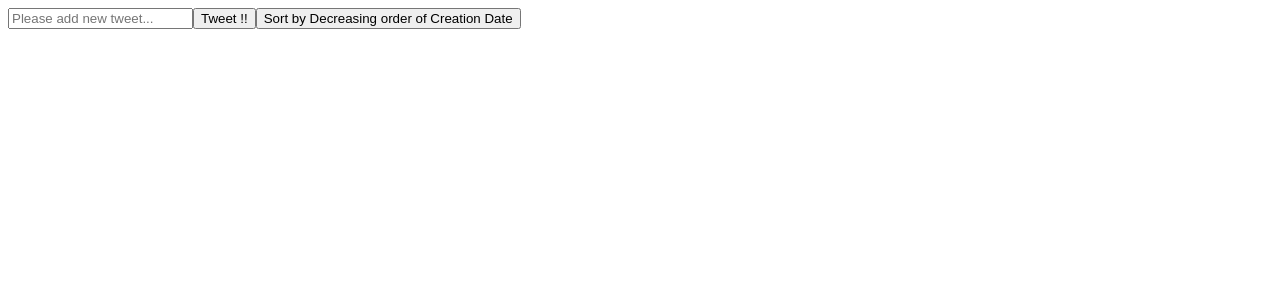
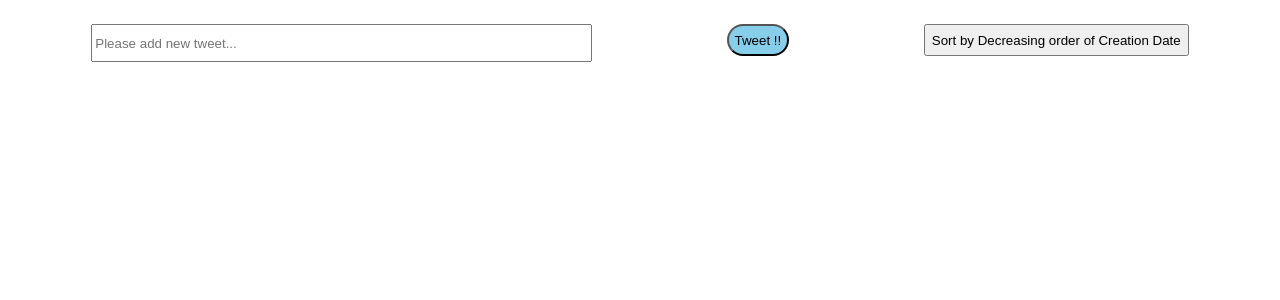
Before and after one commit to engineersubhadip/Twitter_Application, a React (Create React App) app in the folder twitter-application/: page / in a window 1280 px wide. Shown: the top 300 px of the page. Built offline with nearby package versions, Linux system fonts and the light colour scheme.

Commit message:
Implemented basic styling of the Twitter Component

```diff
--- /dev/null
+++ b/twitter-application/src/CSS/AddTweet.css
@@ -0,0 +1,12 @@
+.tweet-input-box{
+    flex-basis: 40%;
+    height:100%;
+    /* border: 10px solid black; */
+}
+
+.tweet-button{
+    border-radius: 50px;
+    /* padding:1rem */
+    background-color: skyblue;
+    height: 100%;
+}
--- a/twitter-application/src/CSS/Tweet.css
+++ b/twitter-application/src/CSS/Tweet.css
@@ -5,16 +5,21 @@
     margin-bottom: 1rem;
     width: 650px;
     font-size: larger;
+    /* margin-left:10px; */
+    /* display: flex; */
+    /* justify-content: center; */
 }
 
 .tweet-edit-wrapper{
     display: flex;
+    /* flex-direction: column; */
     justify-content: space-between;
 }
 
 .tweet-content{
     margin-bottom: 1rem;
 }
+
 
 .like-createdAt-wrapper{
     display: flex;
--- a/twitter-application/src/CSS/TweetList.css
+++ b/twitter-application/src/CSS/TweetList.css
@@ -1,3 +1,7 @@
 .tweet-list{
     list-style: none;
+    display: flex;
+    flex-direction: column;
+    align-items: center;
+    padding:0;
 }
--- /dev/null
+++ b/twitter-application/src/CSS/Twitter.css
@@ -0,0 +1,8 @@
+.twitter-wrapper{
+    display: flex;
+    justify-content: space-around;
+    /* border: 2px solid black; */
+
+    padding: 1rem;
+    height: 2rem;;
+}
--- a/twitter-application/src/Components/AddTweet.js
+++ b/twitter-application/src/Components/AddTweet.js
@@ -1,4 +1,5 @@
 import {useState} from 'react';
+import '../CSS/AddTweet.css';
 
 function AddTweet({updateTodo}){
 
@@ -7,12 +8,14 @@ function AddTweet({updateTodo}){
     return(
         <>
             <input
+            className='tweet-input-box'
             type="text"
             value={text}
             onChange={(e) => setText(e.target.value)}
             placeholder="Please add new tweet..."/>
 
             <button
+            className='tweet-button'
             onClick={() => {
                 updateTodo(text);
                 setText("");
--- a/twitter-application/src/Components/Twitter.js
+++ b/twitter-application/src/Components/Twitter.js
@@ -1,4 +1,5 @@
 import { useState } from "react";
+import '../CSS/Twitter.css';
 import AddTweet from "./AddTweet";
 import TweetList from "./TweetList";
 
@@ -36,8 +37,9 @@ function Twitter(){
     }
 
     return (
-        <div>
+        <div >
 
+            <div className="twitter-wrapper">
                 <AddTweet
                 updateTodo=
                 {(newTodo) => setDummyTweets([...dummyTweets,{id:new Date().getTime(), content:newTodo,like:234,createdAt: new Date()}])}/>
@@ -48,6 +50,7 @@ function Twitter(){
                                     }}>
                         Sort by Decreasing order of Creation Date
                 </button>
+            </div>
 
             <TweetList tweets={dummyTweets} updateTheTweet={(newUpdatedTweet) => handleEditTweet(newUpdatedTweet)}/>
         </div>
```
Lines whose indentation alone changed are shown as unchanged.
